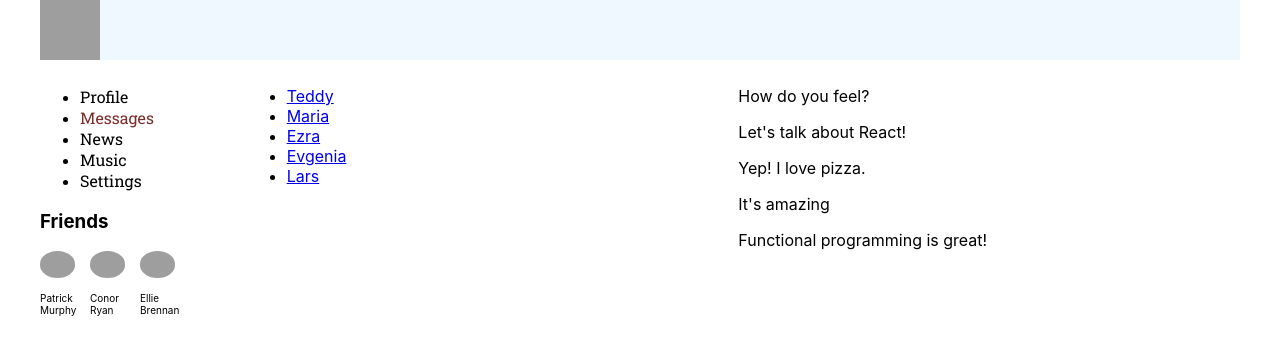
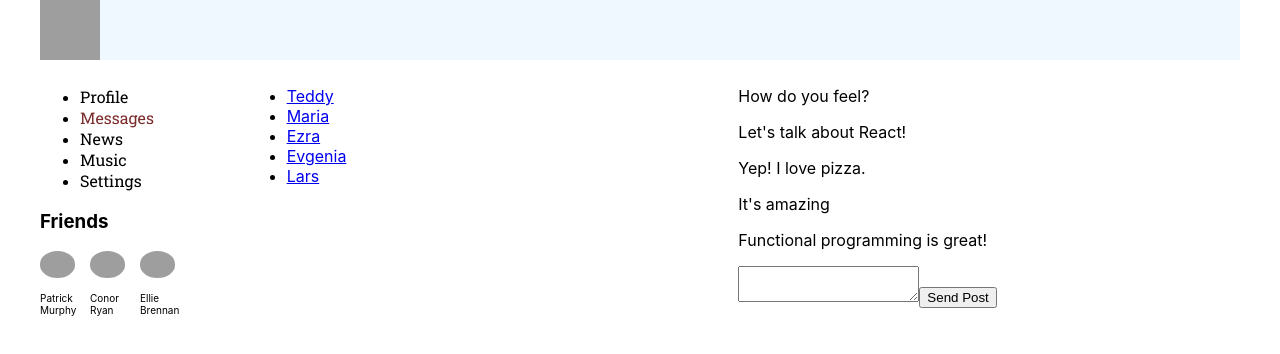
Before and after one commit to sergeiwerty/react-soc-app, a React (Create React App) app: page /dialogs in a window 1280 px wide. Shown: the top 354 px of the page. Built offline with nearby package versions, Linux system fonts and the light colour scheme; grey boxes are pictures that could not be loaded.

Commit message:
add message textarea

```diff
--- a/src/App.js
+++ b/src/App.js
@@ -3,7 +3,7 @@ import {BrowserRouter, Route} from 'react-router-dom';
 import './App.css';
 import Aside from './components/Aside/Aside';
 import Header from './components/Header/Header';
-import Dialogs from './components/Dialogs/Dialogs';
+import { Dialogs } from './components/Dialogs/Dialogs';
 import UserProfile from './components/UserProfile/UserProfile';
 // import State from "./redux/state";
 // import Post from "./components/UserProfile/MyPosts/Post/Post";
--- a/src/components/Dialogs/Dialogs.jsx
+++ b/src/components/Dialogs/Dialogs.jsx
@@ -3,26 +3,31 @@ import styles from './Dialogs.module.css';
 import {NavLink} from "react-router-dom";
 import DialogItem from "./DialogItem/DialogItem";
 import DialogText from "./DialogText/DialogText";
+import SubmitMessageButton from "./SubmitMessageButton/SubmitMessageButton";
+import { messageText } from "./SubmitMessageButton/SubmitMessageButton";
 
-const Dialogs = (props) => {
+export let newMessage = React.createRef();
+export const Dialogs = (props) => {
     // debugger;
   const DialogsDataMap = props.MessagesData.Messages.DialogsData.map( dialog => <DialogItem id={dialog.id } name={dialog.name} />);
   const MessagesDataMap = props.MessagesData.Messages.MessagesData.map( message => <DialogText text={message.text } />);
-
+  let innerTxt = <DialogText text={ messageText } />;
   return (
     <section className={styles.dialogs}>
       <div className={styles.users}>
         <ul>
-          {/*{DialogsDataMap}*/}
-
           {DialogsDataMap}
         </ul>
       </div>
       <div className={styles.messageArea}>
         {MessagesDataMap}
+        {innerTxt}
+        <textarea id="textArea" ref={newMessage}/>
+        <SubmitMessageButton />
       </div>
+
     </section>
   )
 }
 
-export default Dialogs;
+// export default Dialogs;
--- /dev/null
+++ b/src/components/Dialogs/SubmitMessageButton/SubmitMessageButton.jsx
@@ -0,0 +1,15 @@
+import React from 'react';
+import { newMessage } from "../Dialogs";
+
+export let messageText;
+const SubmitMessageButton = () => {
+  const addPost = () => {
+    // alert(newMessage.current.value);
+    messageText = newMessage.current.value;
+  };
+  return (
+    <input type="submit" value="Send Post" onClick={addPost}/>
+  );
+};
+
+export default SubmitMessageButton;
--- a/src/components/UserProfile/MyPosts/MyPosts.jsx
+++ b/src/components/UserProfile/MyPosts/MyPosts.jsx
@@ -1,6 +1,6 @@
 import React from 'react';
 import Post from './Post/Post';
-import NewPost from "./NewPost/NewPost";
+import { NewPost } from "./NewPost/NewPost";
 
 // const PostsData = [
 //   {
--- a/src/components/UserProfile/MyPosts/NewPost/NewPost.jsx
+++ b/src/components/UserProfile/MyPosts/NewPost/NewPost.jsx
@@ -1,15 +1,15 @@
 import React from "react";
-import styles from "./NewPost.module.css";
+//import styles from "./NewPost.module.css";
 import SubmitPostButton from "./SubmitPost/SubmitPostButton"
 
-
-const NewPost = () => {
+export let popUpMessage = React.createRef();
+export const NewPost = () => {
   return (
     <article>
-      <textarea></textarea>
+      <textarea id="textArea" ref={popUpMessage}/>
       <SubmitPostButton />
     </article>
   );
 };
 
-export default NewPost;
+//export default NewPost;
--- a/src/components/UserProfile/MyPosts/NewPost/SubmitPost/SubmitPostButton.jsx
+++ b/src/components/UserProfile/MyPosts/NewPost/SubmitPost/SubmitPostButton.jsx
@@ -1,8 +1,15 @@
 import React from "react";
+import { popUpMessage } from "../NewPost";
 
 const SubmitPostButton = () => {
+
+  const addPost = () => {
+    let text = popUpMessage.current.value;
+    alert(text);
+  };
+
   return (
-    <input type="submit" value="Send Post"/>
+    <input type="submit" value="Send Post" onClick={ addPost }/>
   );
 };
 
```
Also changed, not shown: 1 other file (tests, documents, lock files or other folders).
